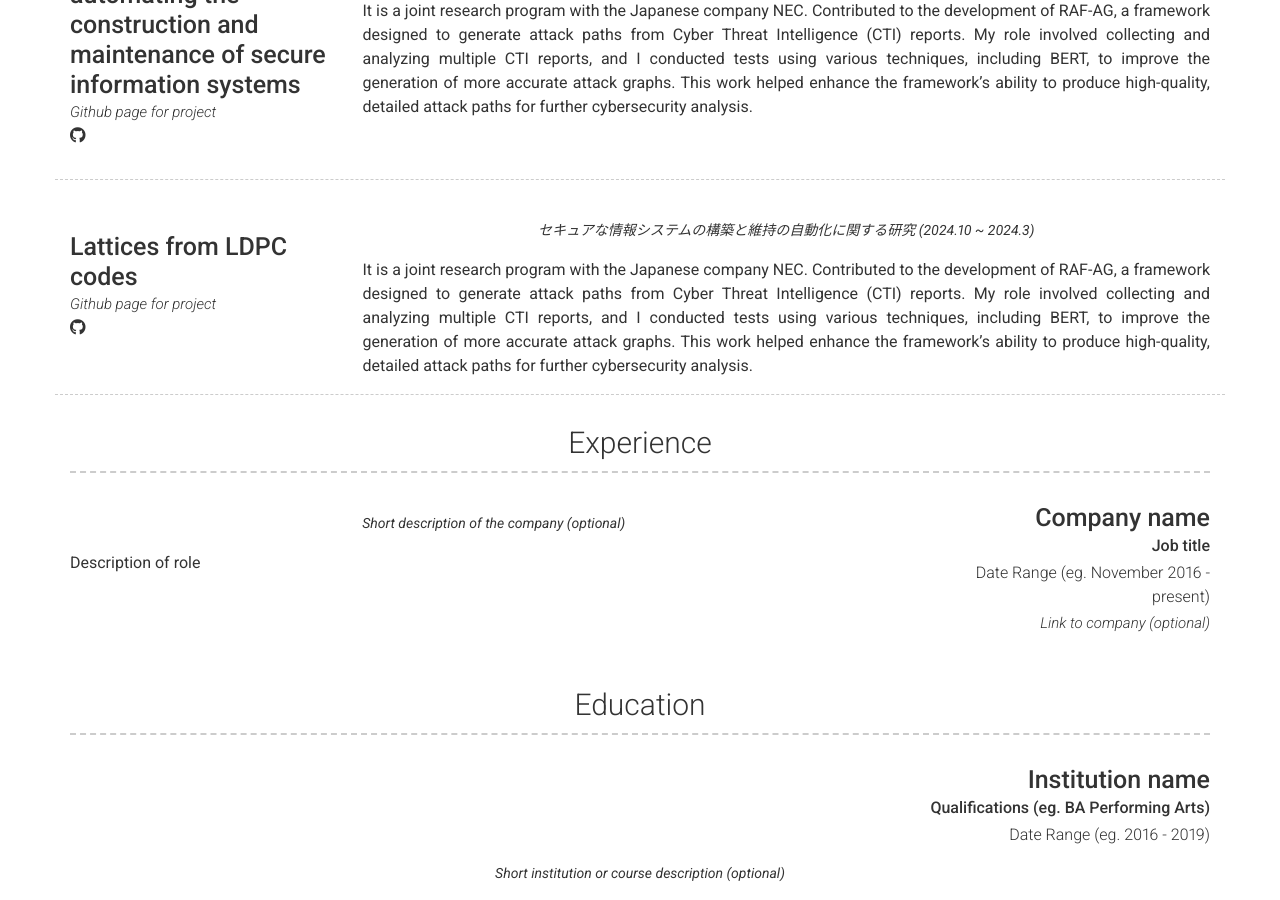
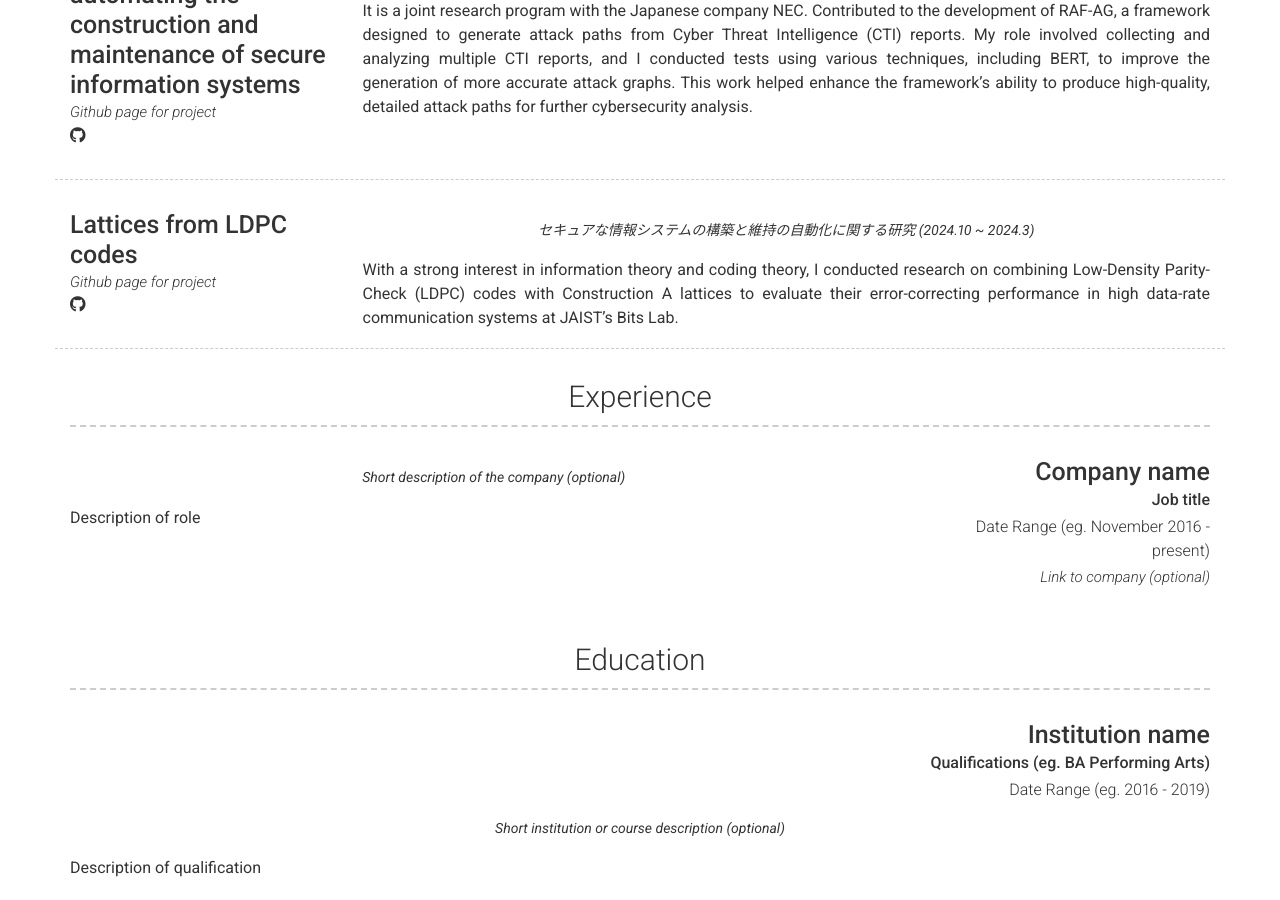
Before and after one commit to strike137/strike137.github.io, a Jekyll site: the page built from index.md, in a window 1280 px wide and 900 px high, scrolled down 920 px. Built offline with Jekyll 4.4.1, drawn with Linux system fonts in a browser that asks for light colours; nearby versions of some CDN libraries.

Commit message:
Update _config.yml

```diff
--- a/_config.yml
+++ b/_config.yml
@@ -76,11 +76,11 @@ content:
         additional_links:
          - title:  Github page for project (eg. sproogen/modern-resume-theme)
            icon: fab fa-github
-           url: https://github.com/cyb3rlab/RAF-AG
+           url: https://github.com/strike137/Lattices-from-LDPC-codes
         quote: >
          セキュアな情報システムの構築と維持の自動化に関する研究 (2024.10 ~ 2024.3)
         description: |
-          It is a joint research program with the Japanese company NEC. Contributed to the development of RAF-AG, a framework designed to generate attack paths from Cyber Threat Intelligence (CTI) reports. My role involved collecting and analyzing multiple CTI reports, and I conducted tests using various techniques, including BERT, to improve the generation of more accurate attack graphs. This work helped enhance the framework's ability to produce high-quality, detailed attack paths for further cybersecurity analysis.
+          With a strong interest in information theory and coding theory, I conducted research on combining Low-Density Parity-Check (LDPC) codes with Construction A lattices to evaluate their error-correcting performance in high data-rate communication systems at JAIST's Bits Lab.
 
   - title: Experience
     layout: list
```
